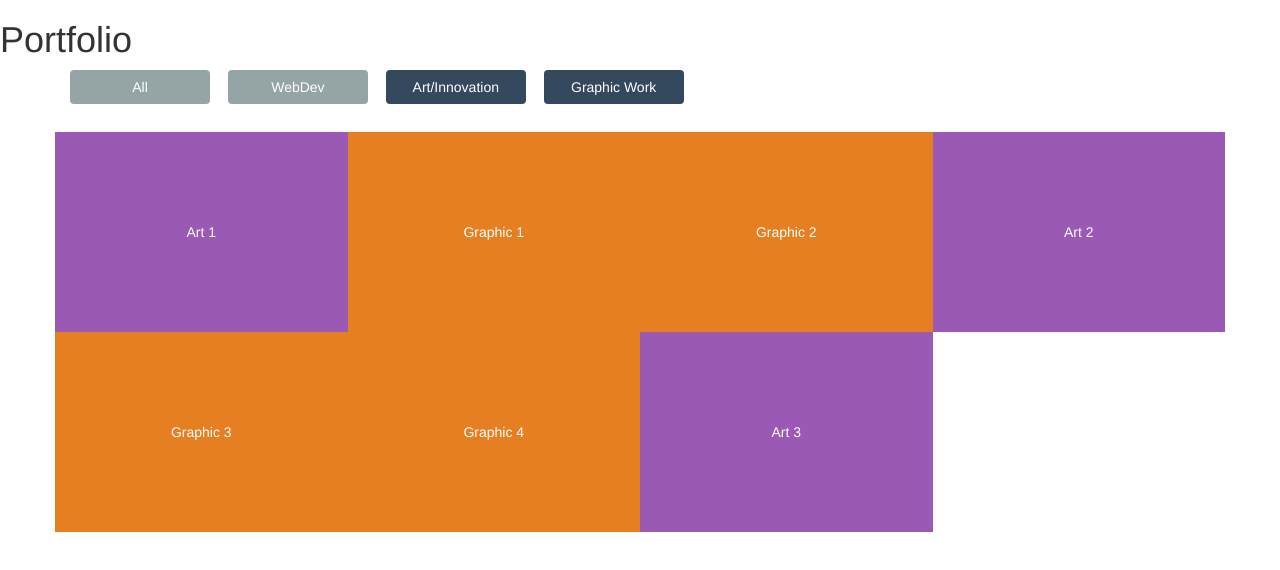
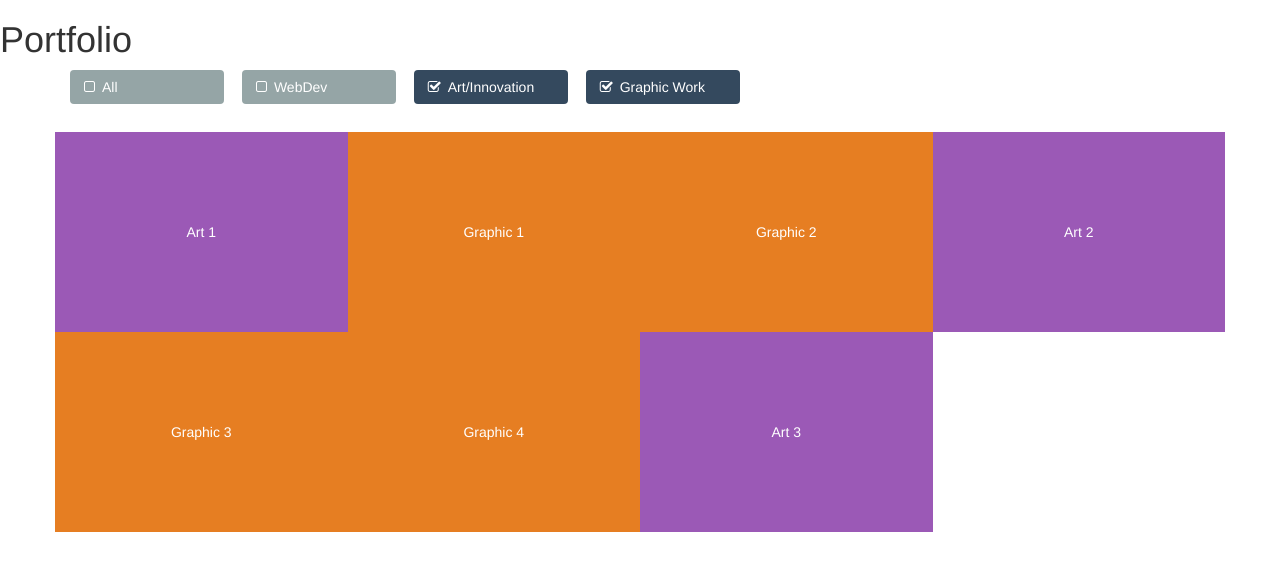
Before and after one commit to CodeAstra-Bootcamp/portfolio-filter, a plain HTML site: page index.html in a window 1280 px wide. Both pictures are taken after a click on the link "WebDev". Drawn offline with nearby package versions, Linux system fonts and the light colour scheme.

Commit message:
Adding checkboxes to make the active state more intuitive for users

```diff
--- a/index.html
+++ b/index.html
@@ -5,15 +5,16 @@
   <link rel="stylesheet" href="styles.css">
   <script src="https://code.jquery.com/jquery-2.1.4.min.js"></script>
   <script src="app.js"></script>
+  <link rel="stylesheet" href="https://maxcdn.bootstrapcdn.com/font-awesome/4.3.0/css/font-awesome.min.css">
 </head>
 <body>
   <h1>Portfolio</h1>
   <section id="portfolio" class="container">
     <div id="filters">
-      <a class="all" data-filter="*" href="#">All</a>
-      <a data-filter=".web" href="#">WebDev</a>
-      <a data-filter=".art" href="#">Art/Innovation</a>
-      <a data-filter=".graphic" href="#">Graphic Work</a>
+      <a class="all" data-filter="*" href="#"><i class="fa fa-check-square-o"></i><i class="fa fa-square-o"></i>All</a>
+      <a data-filter=".web" href="#"><i class="fa fa-check-square-o"></i><i class="fa fa-square-o"></i>WebDev</a>
+      <a data-filter=".art" href="#"><i class="fa fa-check-square-o"></i><i class="fa fa-square-o"></i>Art/Innovation</a>
+      <a data-filter=".graphic" href="#"><i class="fa fa-check-square-o"></i><i class="fa fa-square-o"></i>Graphic Work</a>
     </div>
     <div class="row">
       <article class="col-md-3 project-thumbnail web"><span>Web 1</span></article>
--- a/styles.css
+++ b/styles.css
@@ -7,11 +7,14 @@
   color: #FFF;
   padding: 0.5em 1em;
   border-radius: 4px;
-  width: 10em;
+  width: 11em;
   display: inline-block;
-  text-align: center;
   margin-right: 1em;
   transition: background-color 0.3s ease-in;
+}
+
+#portfolio #filters a .fa {
+  margin-right: 0.5em;
 }
 
 #portfolio #filters a:hover,
@@ -19,6 +22,14 @@
 #portfolio #filters a:link {
   background-color: #34495e;
   text-decoration: none;
+}
+
+#portfolio #filters a .fa-check-square-o {
+  display: inline-block;
+}
+
+#portfolio #filters a .fa-square-o {
+  display: none;
 }
 
 #portfolio #filters a.inactive {
@@ -29,6 +40,14 @@
 #portfolio #filters a.inactive:active,
 #portfolio #filters a.inactive:link {
   background-color: #95a5a6;
+}
+
+#portfolio #filters a.inactive .fa-check-square-o {
+  display: none;
+}
+
+#portfolio #filters a.inactive .fa-square-o {
+  display: inline-block;
 }
 
 #portfolio .project-thumbnail {
```
